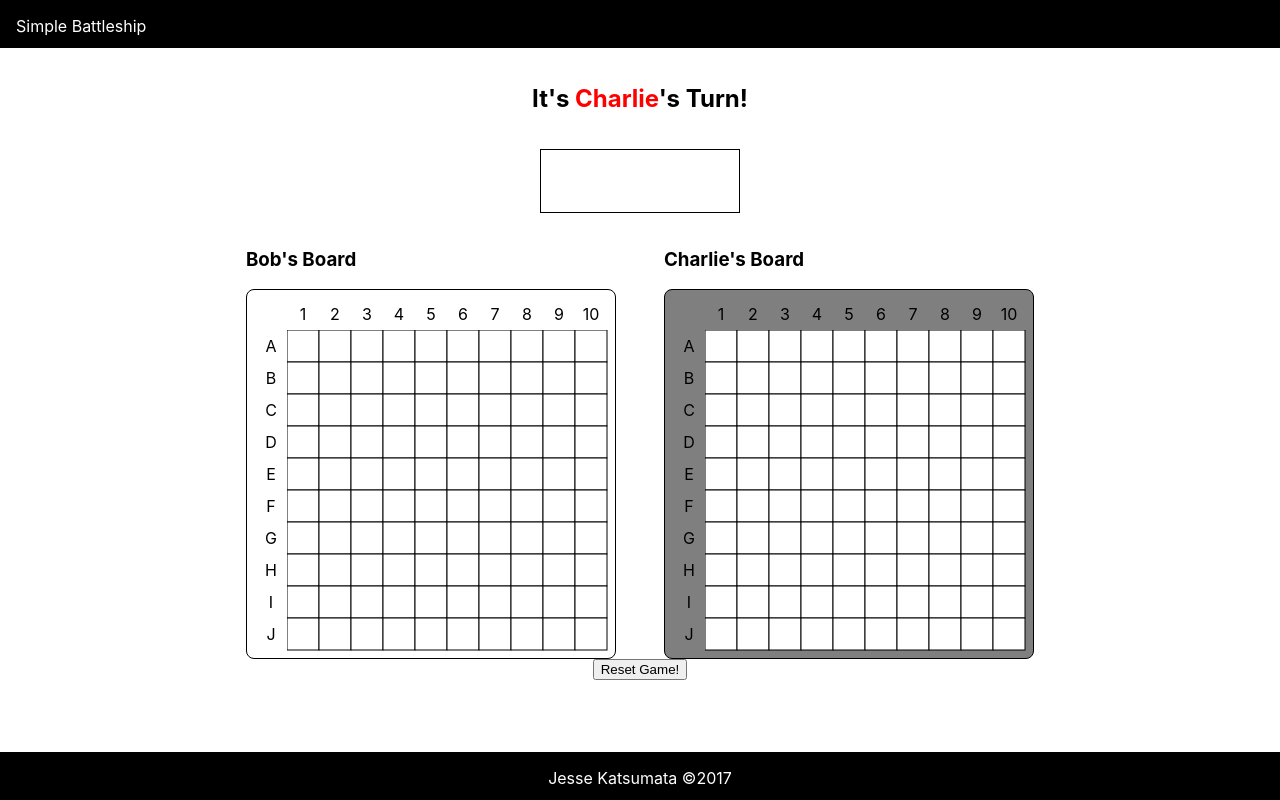
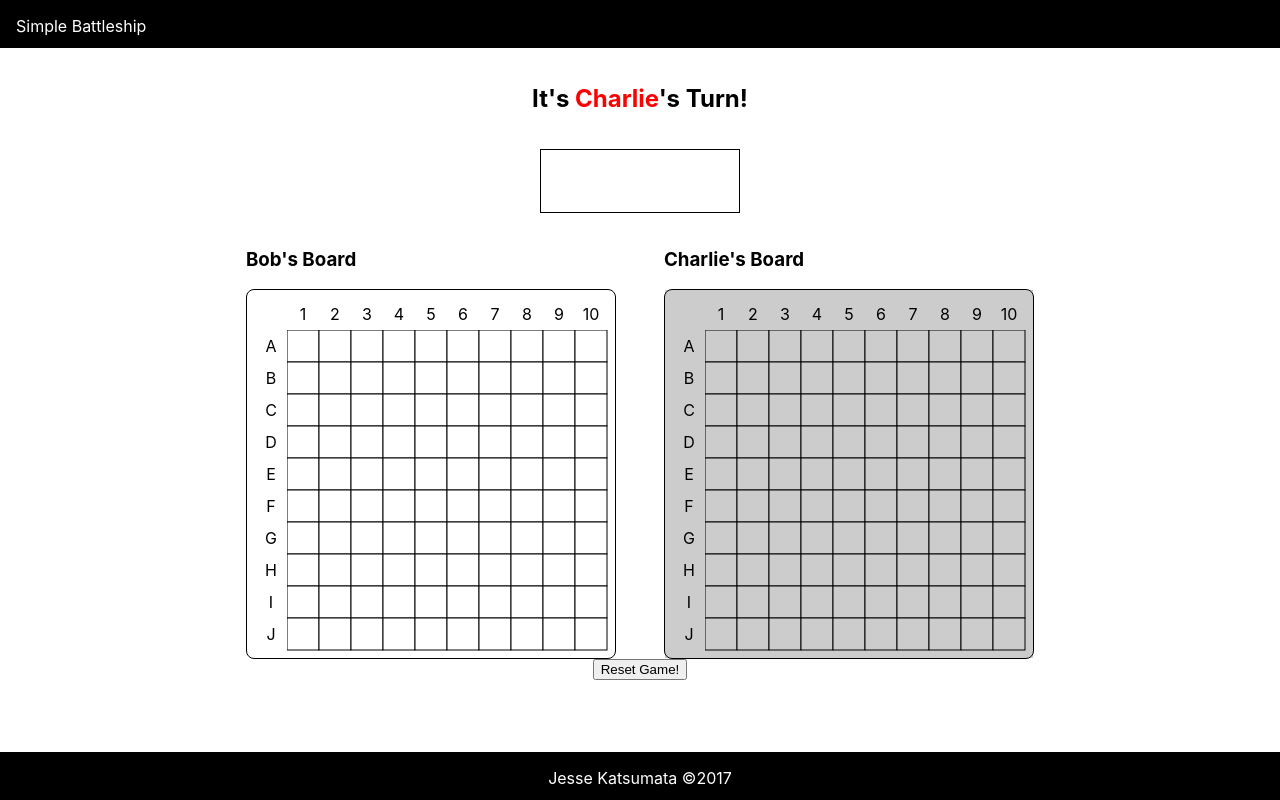
Before and after one commit to Naturalclar/battleship-node, a website: page client/index.html in a window 1280 px wide. Both pictures are taken after a click on the button "Start Game!". Drawn offline with Linux system fonts and the light colour scheme.

Commit message:
Modify Disabled UI

```diff
--- a/client/css/__board.css
+++ b/client/css/__board.css
@@ -1,4 +1,5 @@
 .board {
+  position: relative;
   display: grid;
   grid-template-columns: repeat(11, 32px);
   grid-template-rows: repeat(11,32px);
@@ -8,7 +9,11 @@
 }
 
 .board-disable {
-  background: rgba(0,0,0,0.5);
+  position: absolute;
+  width: 100%;
+  height: 100%;
+  background: rgba(0,0,0,0.2);
+  cursor: not-allowed;
 }
 
 .board__columns,
@@ -43,4 +48,5 @@
 
 .board__canvas {
   grid-area: 2 / 2 / 12 / 12;
+  cursor: pointer;
 }
--- a/client/js/board.js
+++ b/client/js/board.js
@@ -23,21 +23,17 @@ class Board {
     this.player = player;
     this.el = document.createElement('div');
     this.el.className = 'board';
-    this.el.innerHTML = '';
     this.x = 0;
     this.y = 0;
-    this.init();
+    this.render();
   }
 
   getEl() {
     return this.el;
   }
 
-  init() {
-    // disable board if its your turn
-    if (this.isYourturn()) {
-      this.el.classList.add('board-disable');
-    }
+  render() {
+    this.el.innerHTML = '';
 
     // Create columns label
     this.columns = document.createElement('ul');
@@ -70,10 +66,17 @@ class Board {
     this.el.appendChild(this.canvas);
     this.ctx = this.canvas.getContext('2d');
 
-    // Set Event Listeners
+
+    // disable board if its your turn, else, set event listeners
+    if (this.isYourTurn()) {
+      const disable = document.createElement('div');
+      disable.className = 'board-disable';
+      this.el.appendChild(disable);
+    } else {
       this.canvas.addEventListener('mousemove', this.onMouseMove.bind(this), false);
       this.canvas.addEventListener('mouseout', this.onMouseOut.bind(this), false);
       this.canvas.addEventListener('click', this.onClick.bind(this), false);
+    }
 
     // Render Board
     this.drawGrid();
@@ -94,7 +97,7 @@ class Board {
    * isYourTurn()
    * returns true if it is this player's turn
    */
-  isYourturn() {
+  isYourTurn() {
     return this.store.getCurrentPlayer() === this.player;
   }
 
@@ -102,7 +105,6 @@ class Board {
    * onClick()
    */
   onClick(event) {
-    if (!this.isYourturn()) {
     const { x, y } = this.getMousePos(event);
     if (this.player.getStateAtPos(x, y) !== 0) {
       this.store.setMessage('Already Taken!');
@@ -118,10 +120,6 @@ class Board {
       this.game.reRender();
     }
     this.drawTile(x, y, COLOR[this.player.getStateAtPos(x, y)]);
-    } else {
-      this.store.setMessage('It\'s not your turn!');
-      this.game.reRender();
-    }
   }
 
   /**
--- a/client/js/playerBoard.js
+++ b/client/js/playerBoard.js
@@ -7,7 +7,6 @@ class PlayerBoard {
     this.player = player;
     this.el = document.createElement('div');
     this.el.className = 'game__player';
-    this.el.innerHTML = '';
     this.render();
   }
 
@@ -16,6 +15,7 @@ class PlayerBoard {
   }
 
   render() {
+    this.el.innerHTML = '';
     const header = document.createElement('h3');
     const headerText = document.createTextNode(`${this.player.getName()}'s Board`);
     header.appendChild(headerText);
```
Lines whose indentation alone changed are shown as unchanged.
